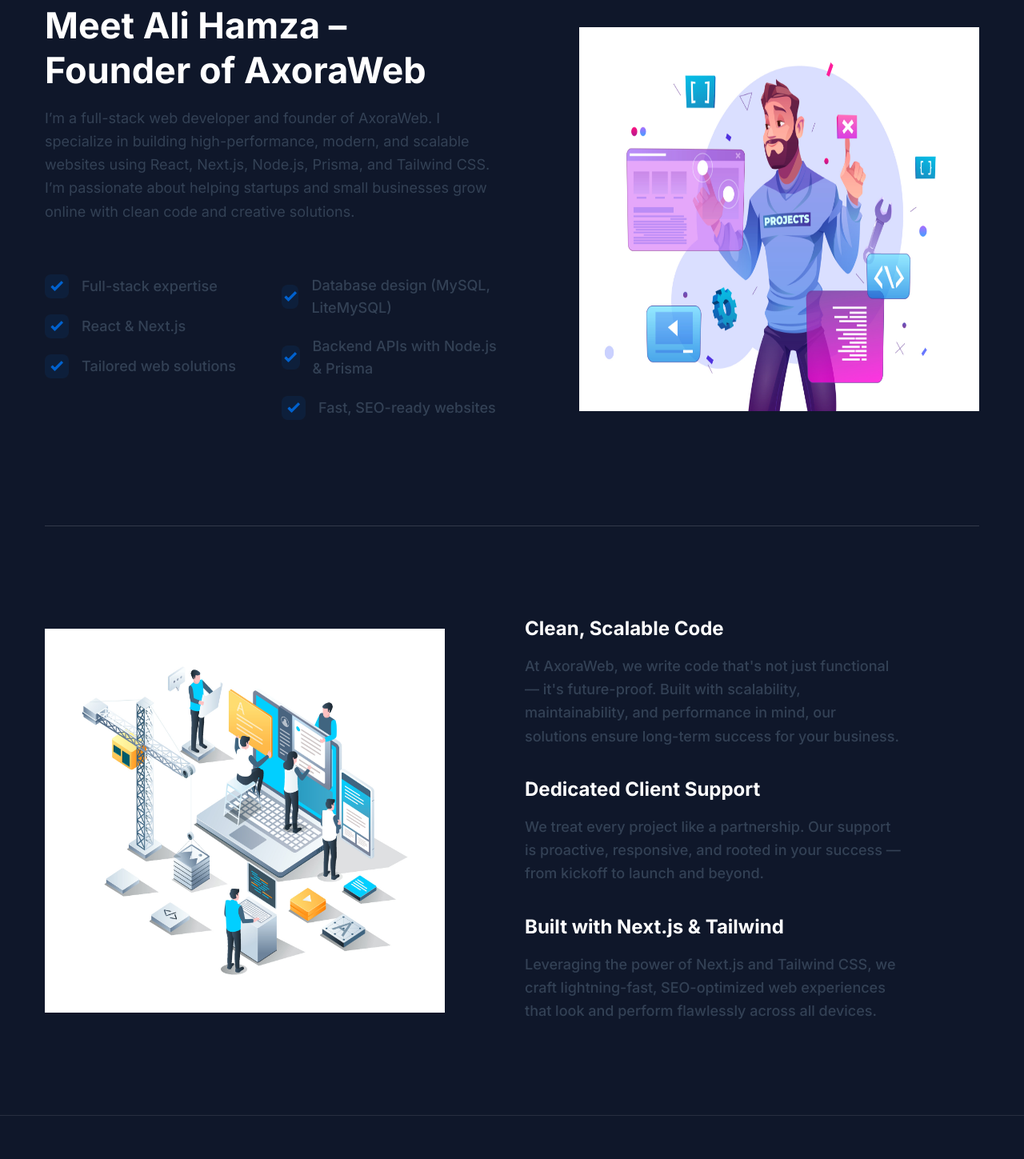
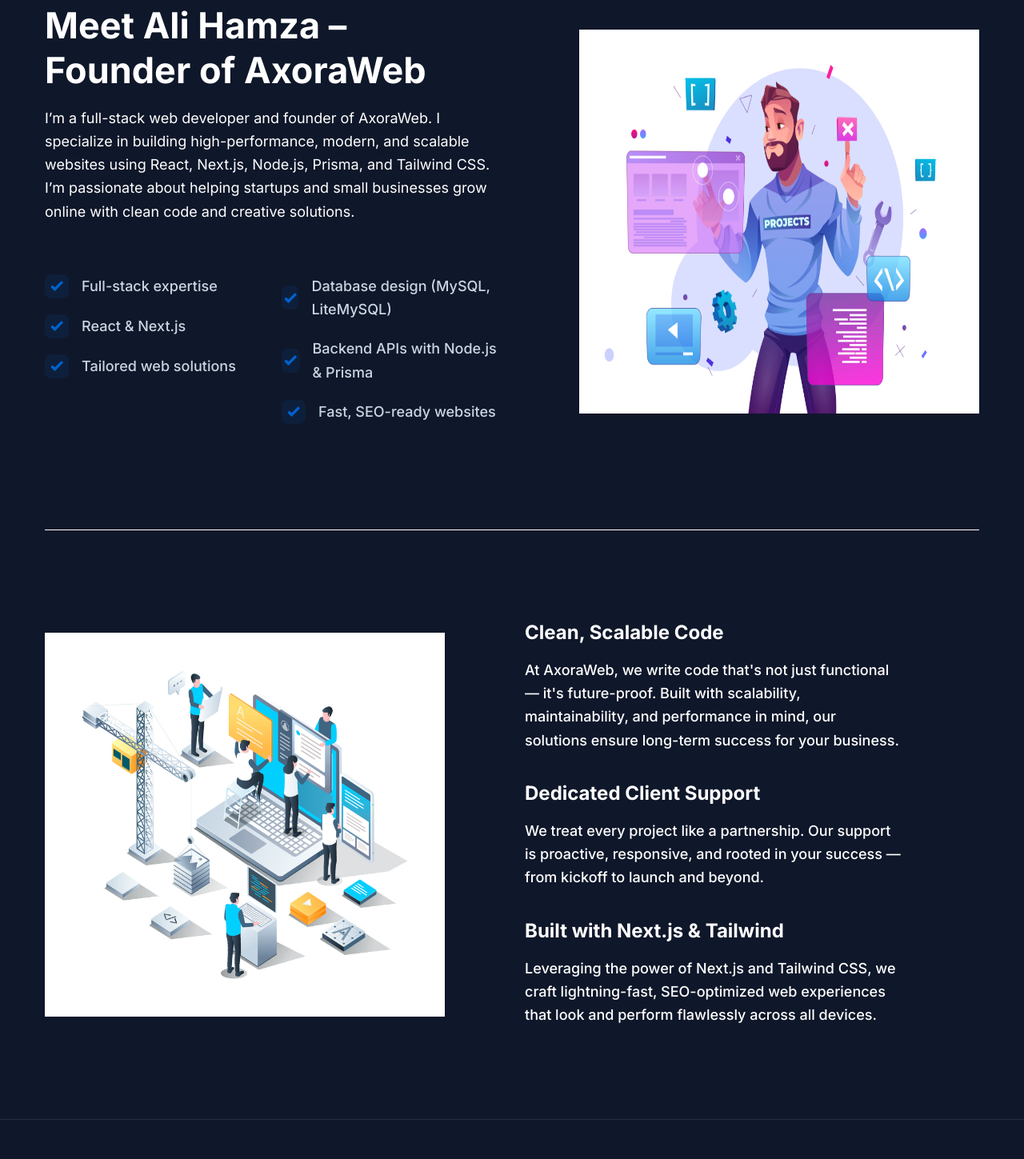
Before and after one commit to alihamza-com/axoraweb-company, a Next.js app: page /about in a window 1280 px wide. Shown: the part 520-1969 px from the top of the page at 80% size. Built offline with nearby package versions, Linux system fonts and the light colour scheme.

Commit message:
set evverything

```diff
--- a/src/app/page.tsx
+++ b/src/app/page.tsx
@@ -71,7 +71,7 @@
     },
   },
   category: "technology",
-  themeColor: "#ffffff",
+
   icons: {
     icon: "/favicon.ico", // Ensure this icon exists in your public folder
     apple: "/apple-touch-icon.png", // Optional: Add an Apple touch icon
--- a/src/app/services/web-development/page.tsx
+++ b/src/app/services/web-development/page.tsx
@@ -73,7 +73,7 @@
 export default function WebDevelopmentPage() {
   return (
     <section className="mt-20 bg-white dark:bg-gray-900 text-black dark:text-white px-4 py-12">
-<WebDevelopmentSection />
+   <WebDevelopmentSection />
 
     </section>
   );
--- a/src/components/About/AboutSectionOne.tsx
+++ b/src/components/About/AboutSectionOne.tsx
@@ -9,7 +9,7 @@
 
 const AboutSectionOne = () => {
   const List = ({ text }) => (
-    <p className="text-body-color mb-5 mt-5 flex items-center text-lg font-medium">
+    <p className="text-body-color mb-5 mt-5 flex items-center text-lg font-medium leading-relaxed text-gray-700 dark:text-gray-300">
       <span className="bg-primary/10 text-primary mr-4 flex h-[30px] w-[30px] items-center justify-center rounded-md">
         {checkIcon}
       </span>
@@ -20,7 +20,7 @@
   return (
     <section id="about" className="pt-16 md:pt-20 lg:pt-28">
       <div className="container">
-        <div className="border-b border-body-color/[.15] pb-16 dark:border-white/[.15] md:pb-20 lg:pb-28">
+        <div className="border-b border-body-color/[.15] pb-16 dark:border-white md:pb-20 lg:pb-28">
           <div className="-mx-4 flex flex-wrap items-center">
             <div className="w-full px-4 lg:w-1/2">
               <SectionTitle
@@ -29,9 +29,9 @@
                 mb="44px"
               />
 
-              <div className="mb-12 max-w-[570px] lg:mb-0" data-wow-delay=".15s">
-                <div className="mx-[-12px] flex flex-wrap">
-                  <div className="w-full px-3 sm:w-1/2 lg:w-full xl:w-1/2">
+              <div className="mb-12 max-w-[570px] lg:mb-0 dark:text-white" data-wow-delay=".15s">
+                <div className="mx-[-12px] flex flex-wrap dark:text-white">
+                  <div className="w-full px-3 sm:w-1/2 lg:w-full xl:w-1/2 dark:text-white">
                     <List text="Full-stack expertise" />
                     <List text="React & Next.js" />
                     <List text="Tailored web solutions" />
--- a/src/components/About/AboutSectionTwo.tsx
+++ b/src/components/About/AboutSectionTwo.tsx
@@ -2,7 +2,7 @@
 
 const AboutSectionTwo = () => {
   return (
-    <section className="py-16 md:py-20 lg:py-28">
+    <section className="py-16 md:py-20 lg:py-28 dark:bg-gray-900 dark:text-white">
       <div className="container">
         <div className="-mx-4 flex flex-wrap items-center">
           <div className="w-full px-4 lg:w-1/2">
@@ -24,13 +24,13 @@
               />
             </div>
           </div>
-          <div className="w-full px-4 lg:w-1/2">
+          <div className="w-full px-4 lg:w-1/2 dark" >
             <div className="max-w-[470px]">
-              <div className="mb-9">
+              <div className="mb-9 ">
                 <h3 className="mb-4 text-xl font-bold text-black dark:text-white sm:text-2xl lg:text-xl xl:text-2xl">
                   Clean, Scalable Code
                 </h3>
-                <p className="text-base font-medium leading-relaxed text-body-color sm:text-lg sm:leading-relaxed">
+                <p className="text-base font-medium leading-relaxed text-body-color sm:text-lg sm:leading-relaxed dark:text-white">
                 At AxoraWeb, we write code that&apos;s not just functional — it&apos;s future-proof. Built with scalability, maintainability, and performance in mind, our solutions ensure long-term success for your business.
                 </p>
               </div>
@@ -38,7 +38,7 @@
                 <h3 className="mb-4 text-xl font-bold text-black dark:text-white sm:text-2xl lg:text-xl xl:text-2xl">
                   Dedicated Client Support
                 </h3>
-                <p className="text-base font-medium leading-relaxed text-body-color sm:text-lg sm:leading-relaxed">
+                <p className="text-base font-medium leading-relaxed text-body-color sm:text-lg sm:leading-relaxed dark:text-white">
                   We treat every project like a partnership. Our support is proactive, responsive, and rooted in your success — from kickoff to launch and beyond.
                 </p>
               </div>
@@ -46,7 +46,7 @@
                 <h3 className="mb-4 text-xl font-bold text-black dark:text-white sm:text-2xl lg:text-xl xl:text-2xl">
                   Built with Next.js & Tailwind
                 </h3>
-                <p className="text-base font-medium leading-relaxed text-body-color sm:text-lg sm:leading-relaxed">
+                <p className="text-base font-medium leading-relaxed text-body-color sm:text-lg sm:leading-relaxed dark:text-white">
                   Leveraging the power of Next.js and Tailwind CSS, we craft lightning-fast, SEO-optimized web experiences that look and perform flawlessly across all devices.
                 </p>
               </div>
--- a/src/components/Common/Breadcrumb.tsx
+++ b/src/components/Common/Breadcrumb.tsx
@@ -17,7 +17,7 @@
                 <h1 className="mb-5 text-2xl font-bold text-black dark:text-white sm:text-3xl">
                   {pageName}
                 </h1>
-                <p className="text-base font-medium leading-relaxed text-body-color">
+                <p className="text-base font-medium leading-relaxed text-body-color dark:text-white">
                   {description}
                 </p>
               </div>
--- a/src/components/Common/SectionTitle.tsx
+++ b/src/components/Common/SectionTitle.tsx
@@ -20,7 +20,7 @@
         <h2 className="mb-4 text-3xl font-bold leading-tight! text-black dark:text-white sm:text-4xl md:text-[45px]">
           {title}
         </h2>
-        <p className="text-base leading-relaxed! text-body-color md:text-lg">
+        <p className="text-base leading-relaxed! text-body-color md:text-lg dark:text-white">
           {paragraph}
         </p>
       </div>
--- a/src/components/Features/SingleFeature.tsx
+++ b/src/components/Features/SingleFeature.tsx
@@ -11,7 +11,7 @@
         <h3 className="mb-5 text-xl font-bold text-black sm:text-2xl lg:text-xl xl:text-2xl dark:text-white">
           {title}
         </h3>
-        <p className="text-body-color pr-[10px] text-base leading-relaxed font-medium">
+        <p className="text-body-color pr-[10px] text-base leading-relaxed font-medium dark:text-white sm:text-lg sm:leading-relaxed">
           {paragraph}
         </p>
       </div>
--- a/src/components/Features/index.tsx
+++ b/src/components/Features/index.tsx
@@ -13,7 +13,7 @@
             center
           />
 
-          <div className="grid grid-cols-1 gap-x-8 gap-y-14 md:grid-cols-2 lg:grid-cols-3">
+          <div className="grid grid-cols-1 gap-x-8 gap-y-14 md:grid-cols-2 lg:grid-cols-3 dark:text-white">
             {featuresData.map((feature) => (
               <SingleFeature key={feature.id} feature={feature} />
             ))}
```
